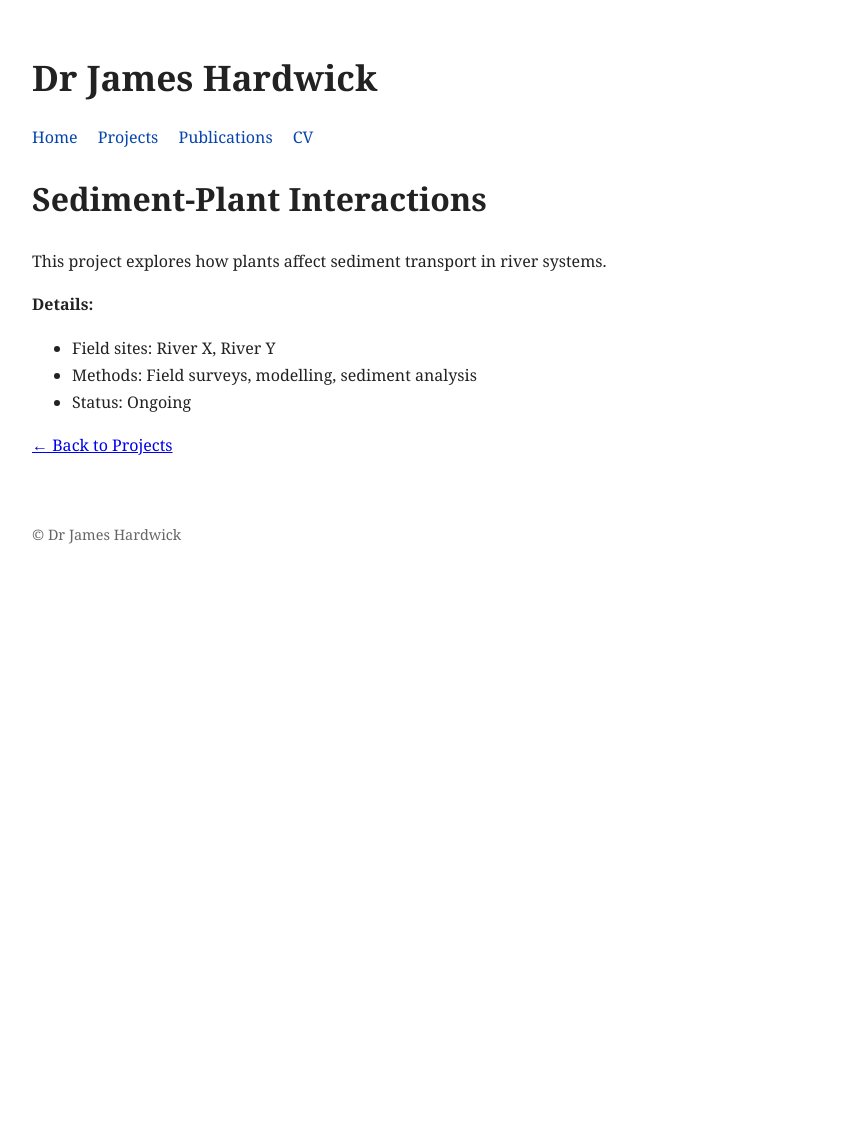
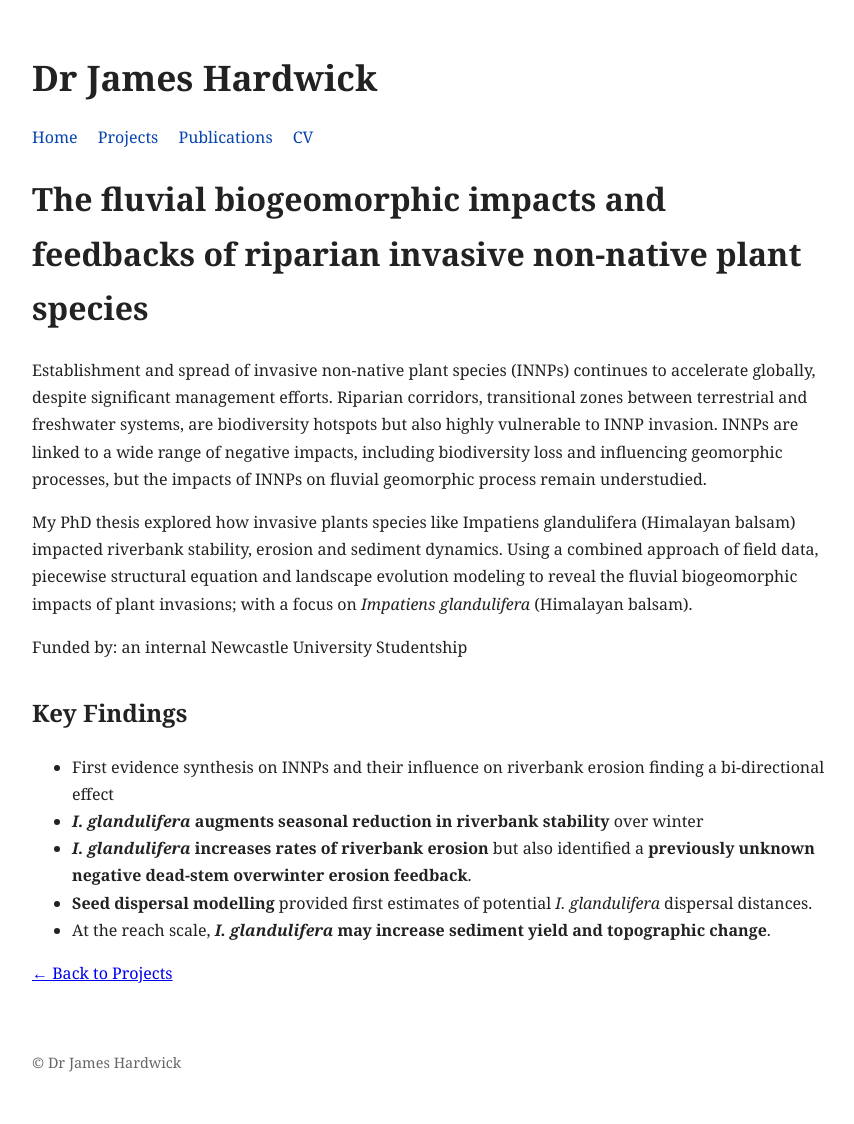
Before and after one commit to ja-hardwick/ja-hardwick.github.io, a Jekyll site: the page built from projects/project1.md, in a window 1280 px wide. Shown: the whole page, without its empty margins (208-1062 px from the left). Built offline with Jekyll 4.4.1, drawn with Linux system fonts in a browser that asks for light colours; before the commit the page ends 900 px from its top, so only the background shows below that.

Commit message:
Update project1.md
added project desciption for PhD

```diff
--- a/projects/project1.md
+++ b/projects/project1.md
@@ -1,17 +1,26 @@
 ---
 layout: default
-title: "Project 1: Plant-sediment interactions"
+title: "PhD project: The fluvial biogeomorphic impacts and feedbacks of riparian invasive non-native plant species"
 permalink: /projects/project1/
 ---
 
-# Sediment-Plant Interactions
+# The fluvial biogeomorphic impacts and feedbacks of riparian invasive non-native plant species
 
-This project explores how plants affect sediment transport in river systems.
+Establishment and spread of invasive non-native plant species (INNPs) continues to accelerate globally, despite significant management efforts. Riparian corridors, transitional zones between terrestrial and freshwater systems, are biodiversity hotspots but also highly vulnerable to INNP invasion. INNPs are linked to a wide range of negative impacts, including biodiversity loss and influencing geomorphic processes, but the impacts of INNPs on fluvial geomorphic process remain understudied.
 
-**Details:**
+My PhD thesis explored how invasive plants species like Impatiens glandulifera (Himalayan balsam) impacted riverbank stability, erosion and sediment dynamics. Using a combined approach of field data, piecewise structural equation and landscape evolution modeling to reveal the fluvial biogeomorphic impacts of plant invasions; with a focus on *Impatiens glandulifera* (Himalayan balsam).
 
-- Field sites: River X, River Y
-- Methods: Field surveys, modelling, sediment analysis
-- Status: Ongoing
+
+
+Funded by: an internal Newcastle University Studentship
+
+
+## Key Findings
+
+- First evidence synthesis on INNPs and their influence on riverbank erosion finding a bi-directional effect
+- ***I. glandulifera* augments seasonal reduction in riverbank stability** over winter
+- ***I. glandulifera* increases rates of riverbank erosion** but also identified a **previously unknown negative dead-stem overwinter erosion feedback**.
+- **Seed dispersal modelling** provided first estimates of potential *I. glandulifera* dispersal distances.
+- At the reach scale, ***I. glandulifera* may increase sediment yield and topographic change**.
 
 [← Back to Projects](/projects/)
```
